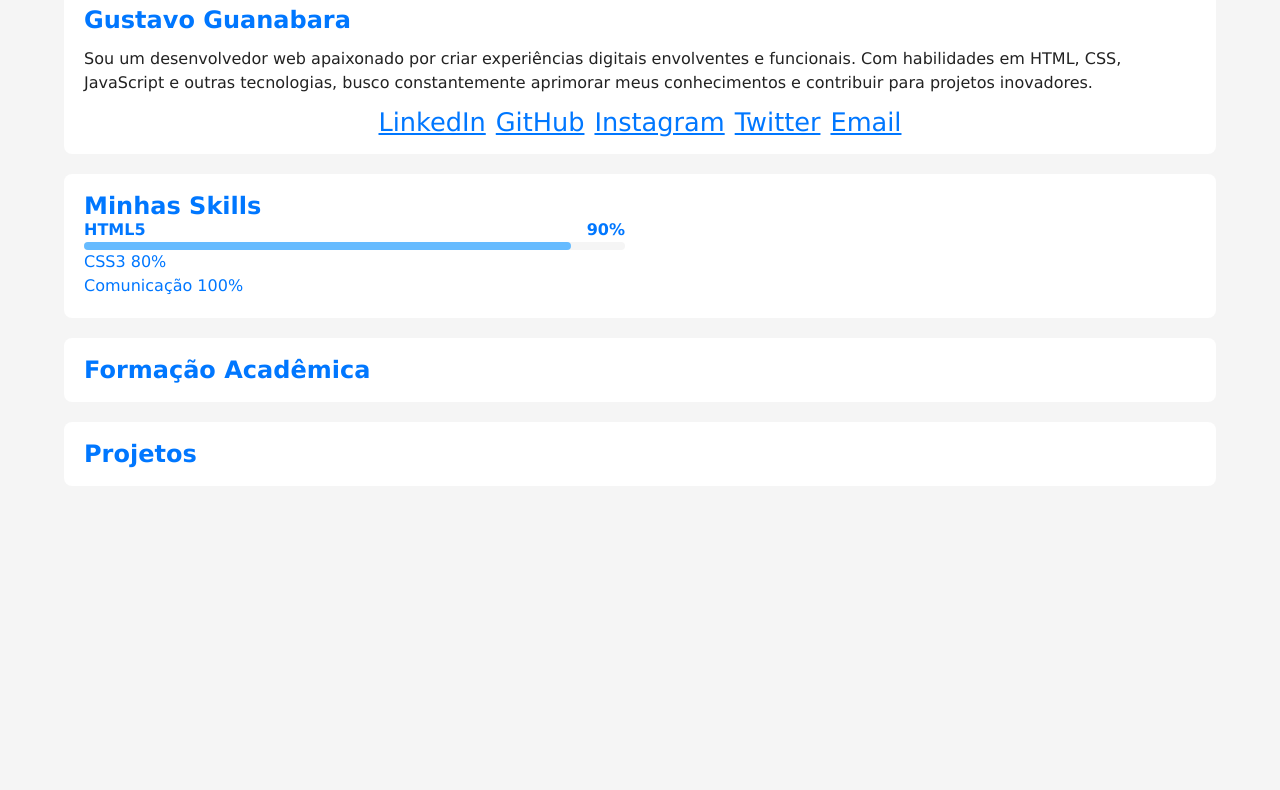
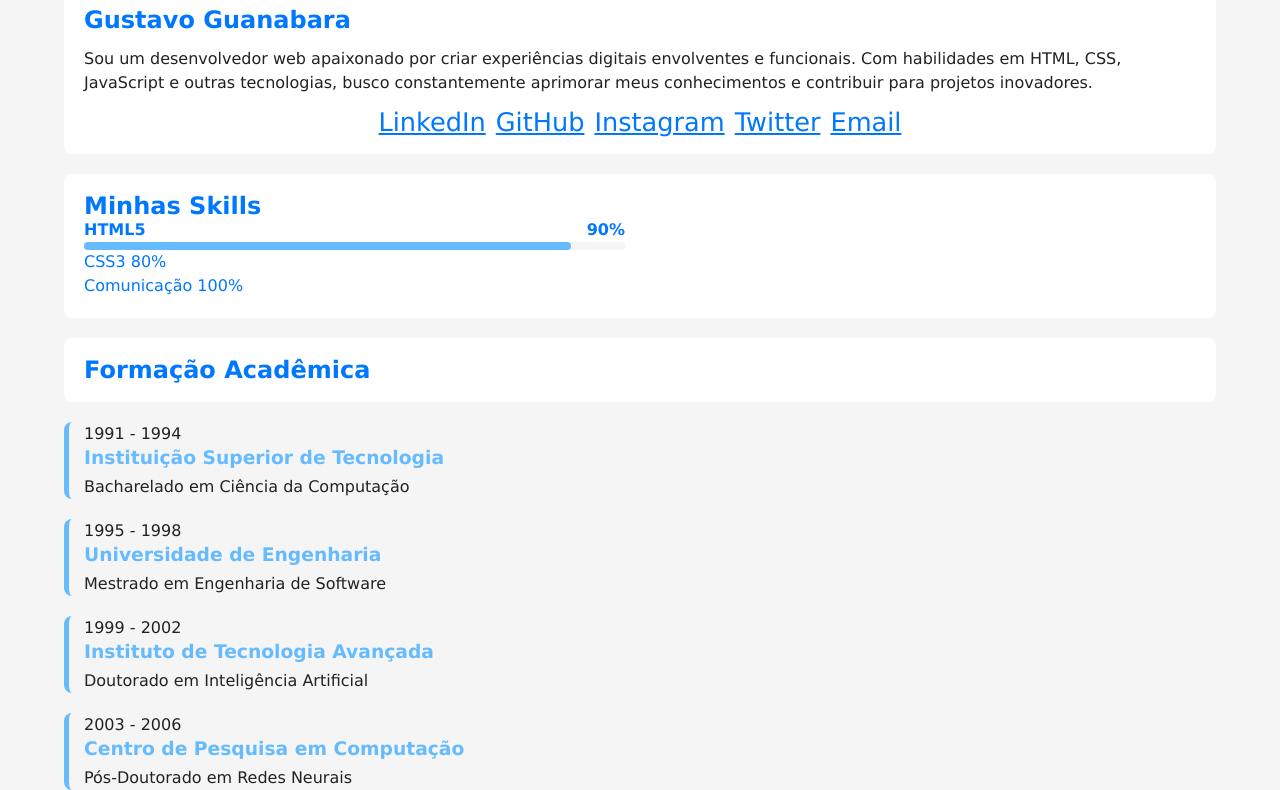
Before and after one commit to Pedro-F2210/projeto-portifolio, a plain HTML site: page index.html in a window 1280 px wide. Shown: the part 315-1105 px from the top of the page. Before the commit the page ends 821 px from the top, so only its background shows below. Drawn offline with Linux system fonts and the light colour scheme.

Commit message:
formacao

```diff
--- a/estilos/style.css
+++ b/estilos/style.css
@@ -165,6 +165,32 @@ article {
     border-radius: 4px;
 }
 
+#formacao-container {
+    display: flex;
+    flex-direction: column-reverse;
+    margin-top: 20px;
+}
+
+.curso {
+    background-color: var(--fundo-principal);
+    border-left: 5px solid var(--destaque-inverso);
+    padding-left: 15px;
+    border-radius: 8px;
+    transition: background-color 0.5s ease, border-left-color 0.5s ease;
+}
+
+.curso:hover {
+    background-color: var(--fundo-card);
+    border-left-color: var(--destaque);
+    cursor: pointer;
+}
+
+.instituicao {
+    font-weight: bold;
+    color: var(--destaque-inverso);
+    margin-bottom: 5px;
+}
+
 @media screen and (min-width: 768px) {
     #skill-container {
         grid-template-columns: 1fr 1fr;
--- a/index.html
+++ b/index.html
@@ -86,9 +86,38 @@
             <article id="formacao">
                 <h2>Formação Acadêmica</h2>
             </article>
-            <article id="projetos">
-                <h2>Projetos</h2>
-            </article>
+
+            <div id="formacao-container">
+                <div class="curso">
+                    <p class="periodo">1991 - 1994</p>
+                    <h3 class="instituicao">Instituição Superior de Tecnologia</h3>
+                    <p class="titulacao">Bacharelado em Ciência da Computação</p>
+                </div>
+            </div>
+
+            <div id="formacao-container">
+                <div class="curso">
+                    <p class="periodo">1995 - 1998</p>
+                    <h3 class="instituicao">Universidade de Engenharia</h3>
+                    <p class="titulacao">Mestrado em Engenharia de Software</p>
+                </div>
+            </div>
+
+            <div id="formacao-container">
+                <div class="curso">
+                    <p class="periodo">1999 - 2002</p>
+                    <h3 class="instituicao">Instituto de Tecnologia Avançada</h3>
+                    <p class="titulacao">Doutorado em Inteligência Artificial</p>
+                </div>
+            </div>
+
+            <div id="formacao-container">
+                <div class="curso">
+                    <p class="periodo">2003 - 2006</p>
+                    <h3 class="instituicao">Centro de Pesquisa em Computação</h3>
+                    <p class="titulacao">Pós-Doutorado em Redes Neurais</p>
+                </div>
+            </div>
         </section>
     </main>
 
```
